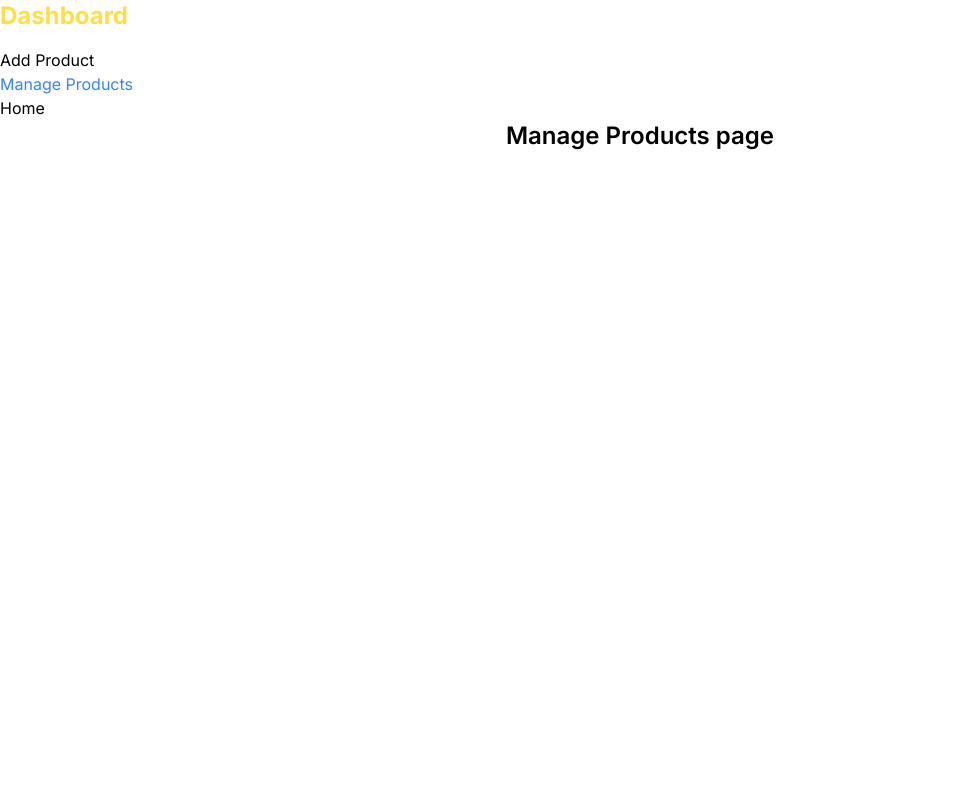
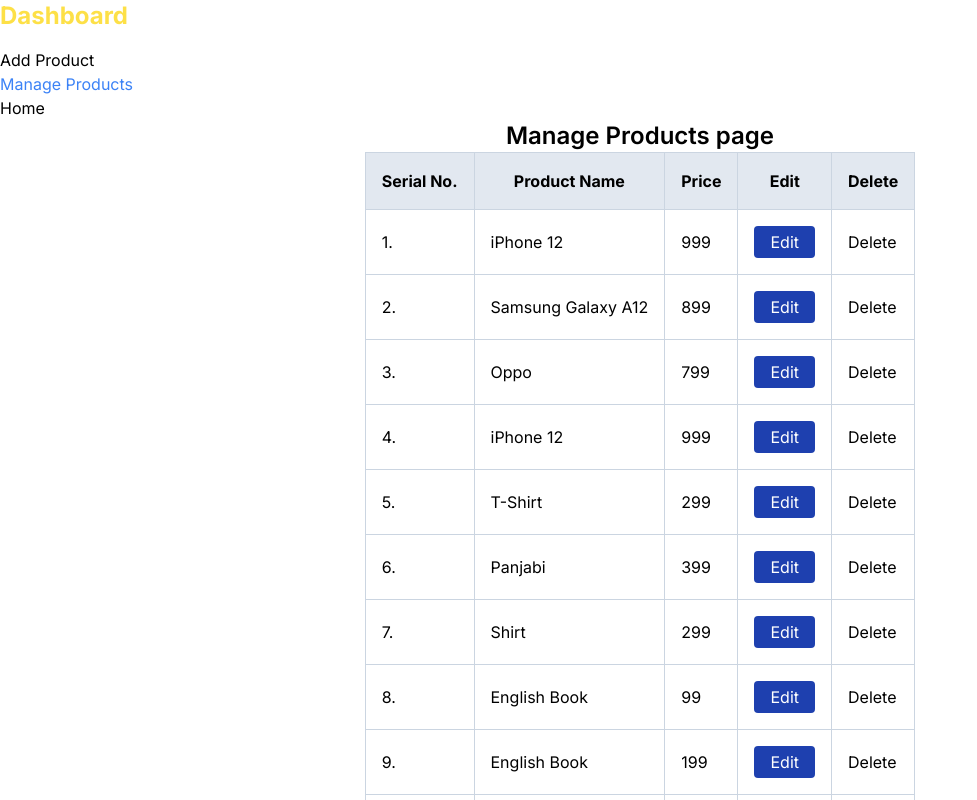
Before and after one commit to mollikacomputer/dynamic_routes, a Next.js app: page /dashboard/manage-products in a window 1280 px wide. Shown: the top 800 px of the page, without its empty margins (0-977 px from the left). Built offline with nearby package versions, Linux system fonts and the light colour scheme; data requests are answered from the project's data file.

Commit message:
some style added

```diff
--- a/src/app/(with-layout)/page.js
+++ b/src/app/(with-layout)/page.js
@@ -2,7 +2,7 @@ import Categories from "@/components/HomePage/categories";
 
 export default function Home() {
   return (
-    <div>
+    <div className="container">
       <h2 className='text-3xl font-semibold text-center text-yellow-500'>Home Page</h2>
       <Categories/>
     </div>
--- a/src/app/dashboard/Sidebar.js
+++ b/src/app/dashboard/Sidebar.js
@@ -16,7 +16,7 @@ const sidebarLink = [
 ];
 const Sidebar = () => {
   return (
-    <aside className="grid container mx-auto">
+    <aside className="w-1/4 mr-10">
       <nav>
         <ul>
           <h2 className="text-2xl font-bold text-yellow-300 mb-4">
--- a/src/app/dashboard/layout.js
+++ b/src/app/dashboard/layout.js
@@ -3,7 +3,7 @@ import Sidebar from './Sidebar';
 
 const DashboardLayout = ({children}) => {
     return (
-        <div>
+        <div className='container mx-auto' >
             <Sidebar/>
             {children}
         </div>
--- /dev/null
+++ b/src/app/dashboard/manage-products/ManageProductData.js
@@ -0,0 +1,19 @@
+import React from "react";
+
+const ManageProductData = ({id, title, price}) => {
+  return (
+    <tr>
+      <td className="border border-slate-300 p-4 "> {id}. </td>
+      <td className="border border-slate-300 p-4 "> {title} </td>
+      <td className="border border-slate-300 p-4 "> {price} </td>
+      <td className="border border-slate-300 p-4 text-center ">
+        <button className="text-white bg-blue-800 rounded px-4 py-1">
+          Edit
+        </button>
+      </td>
+      <td className="border border-slate-300 p-4 "> Delete </td>
+    </tr>
+  );
+};
+
+export default ManageProductData;
--- a/src/app/dashboard/manage-products/page.js
+++ b/src/app/dashboard/manage-products/page.js
@@ -1,11 +1,31 @@
-import React from 'react';
+import getAllProducts from "@/utils/getAllProducts";
+import ManageProductData from "./ManageProductData";
 
-const ManageProductsPage = () => {
-    return (
-        <div>
-            <h2 className='text-2xl text-center font-semibold'> Manage Products page</h2>
-        </div>
-    );
+const ManageProductsPage = async () => {
+  const products = await getAllProducts();
+  return (
+    <div className="container mx-auto">
+      <h2 className="text-2xl text-center font-semibold">
+        Manage Products page
+      </h2>
+      <table class=" mx-auto">
+        <thead className="w-full">
+          <tr>
+            <th className="border border-slate-300 bg-slate-200 p-4 ">Serial No.</th>
+            <th className="border border-slate-300 bg-slate-200 p-4 ">Product Name</th>
+            <th className="border border-slate-300 bg-slate-200 p-4 ">Price</th>
+            <th className="border border-slate-300 bg-slate-200 p-4 ">Edit</th>
+            <th className="border border-slate-300 bg-slate-200 p-4 ">Delete</th>
+          </tr>
+        </thead>
+        <tbody>
+          {products.map(({ id, title, price }) => (
+            <ManageProductData key={id} id={id} title={title} price={price} />
+          ))}
+        </tbody>
+      </table>
+    </div>
+  );
 };
 
 export default ManageProductsPage;
--- a/src/app/dashboard/page.js
+++ b/src/app/dashboard/page.js
@@ -1,6 +1,6 @@
 const DashboardPage = () => {
     return (
-        <div>
+        <div className="container mx-auto">
             <h2 className='text-2xl font-semibold text-center text-blue-500' >Welcome Our Dashboard</h2>
         </div>
     );
```
